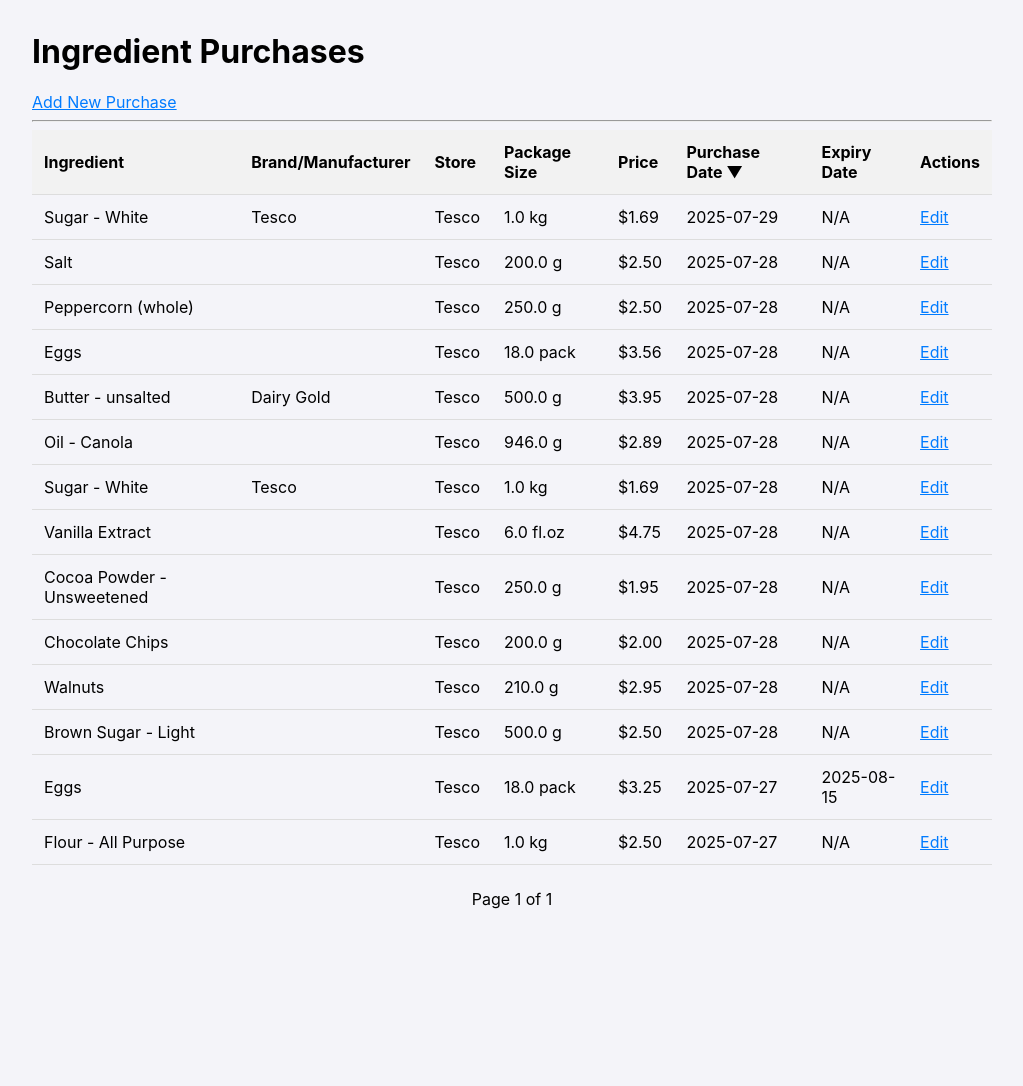
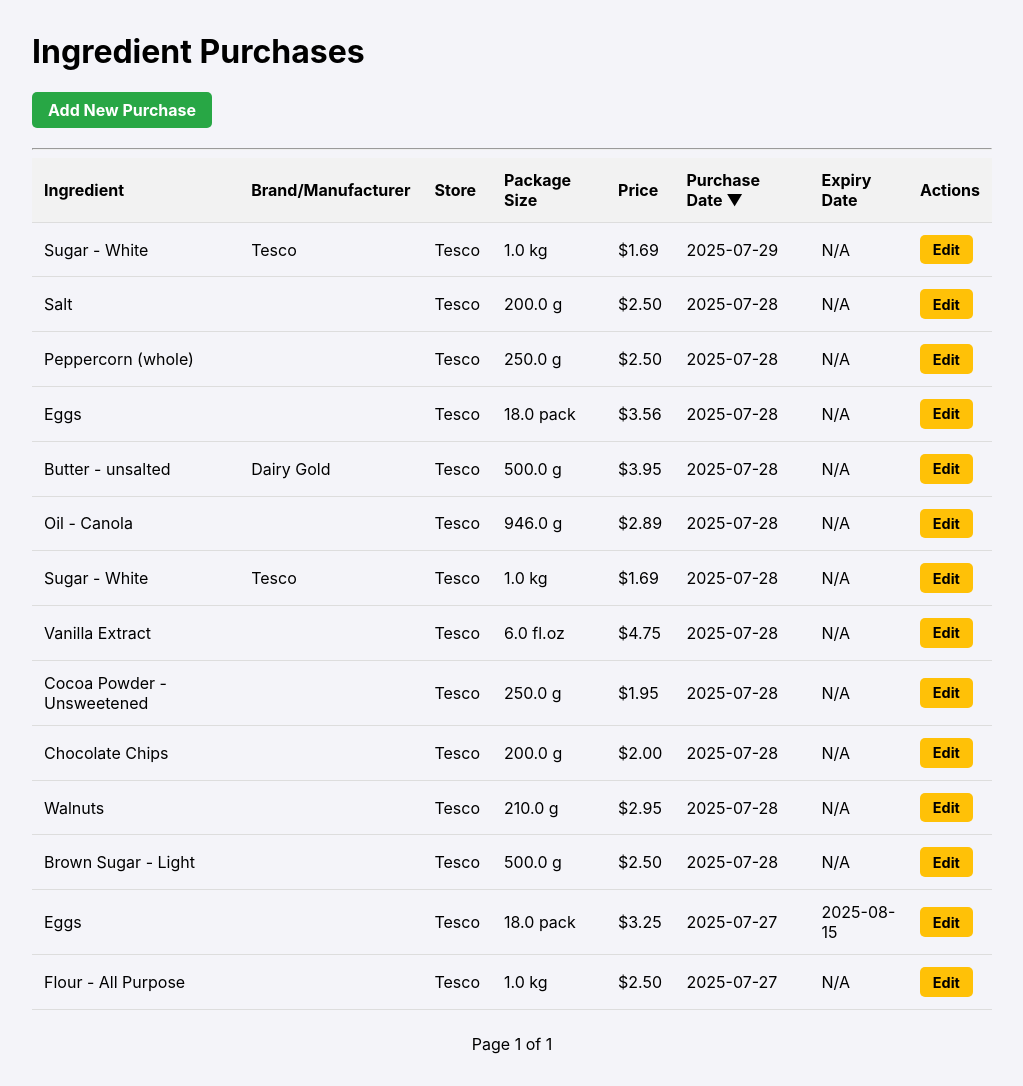
Before and after one commit to davidknapik/recipe_manager, a Flask app: page /ingredients in a window 1280 px wide. Shown: the part 52-1138 px from the top of the page, without its empty margins (128-1151 px from the left). Before the commit the page ends 961 px from the top, so only its background shows below. Run offline with Flask 3, Linux system fonts and the light colour scheme; data comes from the database, SQL or seed files in the repository; both versions use the stored data as it was after the commit.

Commit message:
Prompt 10 - Change some links over to buttons for consistency.

````diff
--- a/templates/base.html
+++ b/templates/base.html
@@ -20,13 +20,33 @@
         th { background-color: #f2f2f2; }
         form label { display: block; margin-bottom: 0.5rem; font-weight: bold; }
         form input, form textarea, form select { width: 100%; padding: 0.5rem; margin-bottom: 1rem; border: 1px solid #ccc; border-radius: 4px; box-sizing: border-box; }
-        .button-edit { display: inline-block; background-color: #ffc107; color: black; padding: 0.4rem 0.8rem; border-radius: 5px; text-decoration: none; margin-right: 0.5rem; font-size: 0.9rem; }
         form button { background-color: #007bff; color: white; padding: 0.75rem 1.5rem; border: none; border-radius: 5px; cursor: pointer; }
         .pagination { margin-top: 1.5rem; text-align: center; }
         .pagination a { margin: 0 0.5rem; text-decoration: none; }
         .sortable th a { text-decoration: none; color: inherit; }
         .sortable th.sorted-asc a::after { content: ' ▲'; }
         .sortable th.sorted-desc a::after { content: ' ▼'; }
+
+        /* --- Reusable Button Styles --- */
+        .button {
+            display: inline-block;
+            padding: 0.5rem 1rem;
+            border-radius: 5px;
+            text-decoration: none;
+            font-weight: bold;
+            border: none;
+            cursor: pointer;
+            text-align: center;
+        }
+        .button-green { background-color: #28a745; color: white; }
+        .button-yellow { background-color: #ffc107; color: black; }
+
+        /* Small button variant for table actions */
+        .button-sm {
+            padding: 0.4rem 0.8rem;
+            font-size: 0.9rem;
+        }
+
     </style>
 </head>
 <body>
--- a/templates/index.html
+++ b/templates/index.html
@@ -2,8 +2,8 @@
 
 {% block content %}
     <h1>All Recipes</h1>
-    <a href="{{ url_for('add_recipe') }}">Add New Recipe</a>
-    <hr>
+    <a href="{{ url_for('add_recipe') }}" class="button button-green">Add New Recipe</a>
+    <hr style="margin-top: 1.2rem;">
     {% for recipe in recipes %}
         <div class="card">
             <h2><a href="{{ url_for('recipe_detail', recipe_id=recipe.id) }}">{{ recipe.name }}</a></h2>
--- a/templates/ingredients.html
+++ b/templates/ingredients.html
@@ -2,8 +2,8 @@
 
 {% block content %}
   <h1>Ingredient Purchases</h1>
-  <a href="{{ url_for('add_ingredient') }}">Add New Purchase</a>
-  <hr>
+  <a href="{{ url_for('add_ingredient') }}" class="button button-green">Add New Purchase</a>
+  <hr style="margin-top: 1.2rem;">
   <table class="sortable">
       <thead>
           <tr>
@@ -36,7 +36,7 @@
               <td>{{ p.purchase_date }}</td>
               <td>{{ p.expiry_date or 'N/A' }}</td>
               <td>
-                  <a href="{{ url_for('edit_ingredient', purchase_id=p.id) }}">Edit</a>
+                  <a href="{{ url_for('edit_ingredient', purchase_id=p.id) }}" class="button button-yellow button-sm">Edit</a>
               </td>
           </tr>
           {% else %}
--- a/templates/recipe_detail.html
+++ b/templates/recipe_detail.html
@@ -4,7 +4,7 @@
     <div class="card">
         <h1>{{ recipe.name }}</h1>
         <p><strong>Yield:</strong> {{ recipe.yield }}</p>
-        <a href="{{ url_for('edit_recipe', recipe_id=recipe.id) }}">Edit Recipe</a>
+        <a href="{{ url_for('edit_recipe', recipe_id=recipe.id) }}" class="button button-yellow">Edit Recipe & Ingredients</a>
 
         <hr>
         <h3>Ingredients</h3>
@@ -24,9 +24,9 @@
         <h3>Cost Analysis (based on latest purchase)</h3>
         <ul>
             {% for item in cost_info.breakdown %}
-            <li>{{ item.name }}: <strong>${{ item.cost }}</strong> {% if item.note %}({{item.note}}){% endif %}</li>
+            <li>{{ item.name }}: <strong>${{ item.cost }}</strong> {% if item.note %}(<span style="color: #dc3545;">{{item.note}}</span>){% endif %}</li>
             {% endfor %}
         </ul>
         <h4><strong>Total Estimated Cost: ${{ '%.2f'|format(cost_info.total) }}</strong></h4>
     </div>
-{% endblock %}```
+{% endblock %}
--- a/templates/recipe_form.html
+++ b/templates/recipe_form.html
@@ -44,7 +44,7 @@
                     <td>{{ item.name }}</td>
                     <td>{{ item.amount_needed }} {{ item.unit_needed }}</td>
                     <td>
-                        <a href="{{ url_for('edit_recipe_ingredient', recipe_id=recipe.id, ingredient_id=item.id) }}" class="button-edit">Edit</a>
+                        <a href="{{ url_for('edit_recipe_ingredient', recipe_id=recipe.id, ingredient_id=item.id) }}" class="button button-yellow button-sm" style="margin-right: 0.5rem;">Edit</a>
                         <form action="{{ url_for('delete_ingredient_from_recipe', recipe_id=recipe.id, ingredient_id=item.id) }}" method="post" style="display: inline;">
                             <button type="submit" onclick="return confirm('Are you sure you want to remove this ingredient?');" style="background-color: #dc3545;">Remove</button>
                         </form>
````
Also changed, not shown: recipes.db.
